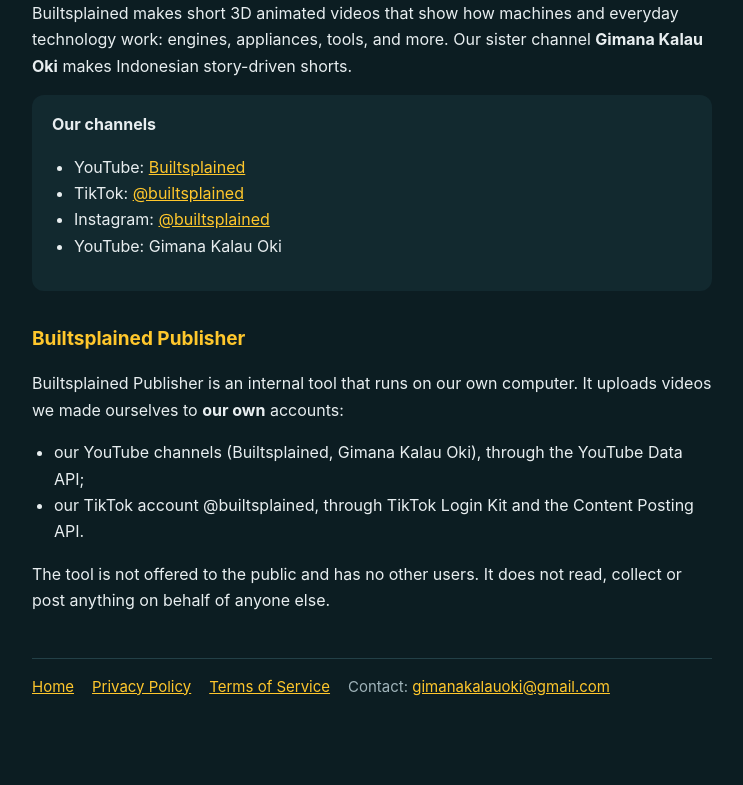
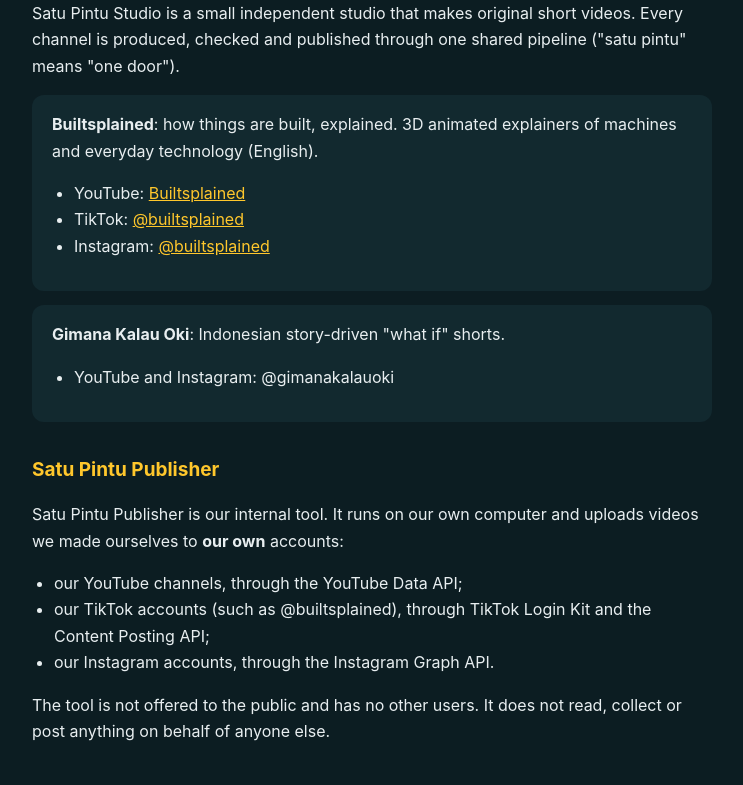
Before and after one commit to builtsplained/builtsplained.github.io, a plain HTML site: page index.html in a window 1280 px wide. Shown: the part 168-953 px from the top of the page, without its empty margins (268-1011 px from the left). Before the commit the page ends 931 px from the top, so only its background shows below. Drawn offline with Linux system fonts and the light colour scheme.

Commit message:
Satu Pintu Studio: operator of all channels

```diff
--- a/index.html
+++ b/index.html
@@ -1,19 +1,21 @@
-<!doctype html><html lang="en"><head><meta charset="utf-8"><meta name="viewport" content="width=device-width,initial-scale=1"><link rel="icon" href="logo.png"><link rel="stylesheet" href="style.css"><title>Builtsplained – how things are built, explained</title><meta name="description" content="Builtsplained and Gimana Kalau Oki: original short videos, plus the internal publisher tool that uploads them."></head>
-<body><main><header><img src="logo.png" alt="Builtsplained logo"><a href="./">Builtsplained</a></header>
-<h1>How things are built, explained.</h1>
-<p>Builtsplained makes short 3D animated videos that show how machines and everyday technology work: engines, appliances, tools, and more. Our sister channel <strong>Gimana Kalau Oki</strong> makes Indonesian story-driven shorts.</p>
-<div class="card"><strong>Our channels</strong>
+<!doctype html><html lang="en"><head><meta charset="utf-8"><meta name="viewport" content="width=device-width,initial-scale=1"><link rel="icon" href="logo.png"><link rel="stylesheet" href="style.css"><title>Satu Pintu Studio – original educational and story shorts</title><meta name="description" content="Satu Pintu Studio runs the Builtsplained and Gimana Kalau Oki channels, and the internal publisher tool that uploads our own videos."></head>
+<body><main><header><img src="logo.png" alt="Satu Pintu Studio"><a href="./">Satu Pintu Studio</a></header>
+<h1>One door for all our channels.</h1>
+<p>Satu Pintu Studio is a small independent studio that makes original short videos. Every channel is produced, checked and published through one shared pipeline ("satu pintu" means "one door").</p>
+<div class="card"><strong>Builtsplained</strong>: how things are built, explained. 3D animated explainers of machines and everyday technology (English).
 <ul>
 <li>YouTube: <a href="https://www.youtube.com/channel/UCximcxLZLPx1ry742eJPSRA">Builtsplained</a></li>
 <li>TikTok: <a href="https://www.tiktok.com/@builtsplained">@builtsplained</a></li>
 <li>Instagram: <a href="https://www.instagram.com/builtsplained/">@builtsplained</a></li>
-<li>YouTube: Gimana Kalau Oki</li>
 </ul></div>
-<h2>Builtsplained Publisher</h2>
-<p>Builtsplained Publisher is an internal tool that runs on our own computer. It uploads videos we made ourselves to <strong>our own</strong> accounts:</p>
+<div class="card"><strong>Gimana Kalau Oki</strong>: Indonesian story-driven "what if" shorts.
+<ul><li>YouTube and Instagram: @gimanakalauoki</li></ul></div>
+<h2>Satu Pintu Publisher</h2>
+<p>Satu Pintu Publisher is our internal tool. It runs on our own computer and uploads videos we made ourselves to <strong>our own</strong> accounts:</p>
 <ul>
-<li>our YouTube channels (Builtsplained, Gimana Kalau Oki), through the YouTube Data API;</li>
-<li>our TikTok account @builtsplained, through TikTok Login Kit and the Content Posting API.</li>
+<li>our YouTube channels, through the YouTube Data API;</li>
+<li>our TikTok accounts (such as @builtsplained), through TikTok Login Kit and the Content Posting API;</li>
+<li>our Instagram accounts, through the Instagram Graph API.</li>
 </ul>
 <p>The tool is not offered to the public and has no other users. It does not read, collect or post anything on behalf of anyone else.</p>
 <nav><a href="./">Home</a><a href="privacy.html">Privacy Policy</a><a href="terms.html">Terms of Service</a><span class="muted">Contact: <a href="mailto:gimanakalauoki@gmail.com">gimanakalauoki@gmail.com</a></span></nav></main></body></html>
```
Also changed, not shown: privacy.html (+10 -5 lines), terms.html (+4 -4 lines).
